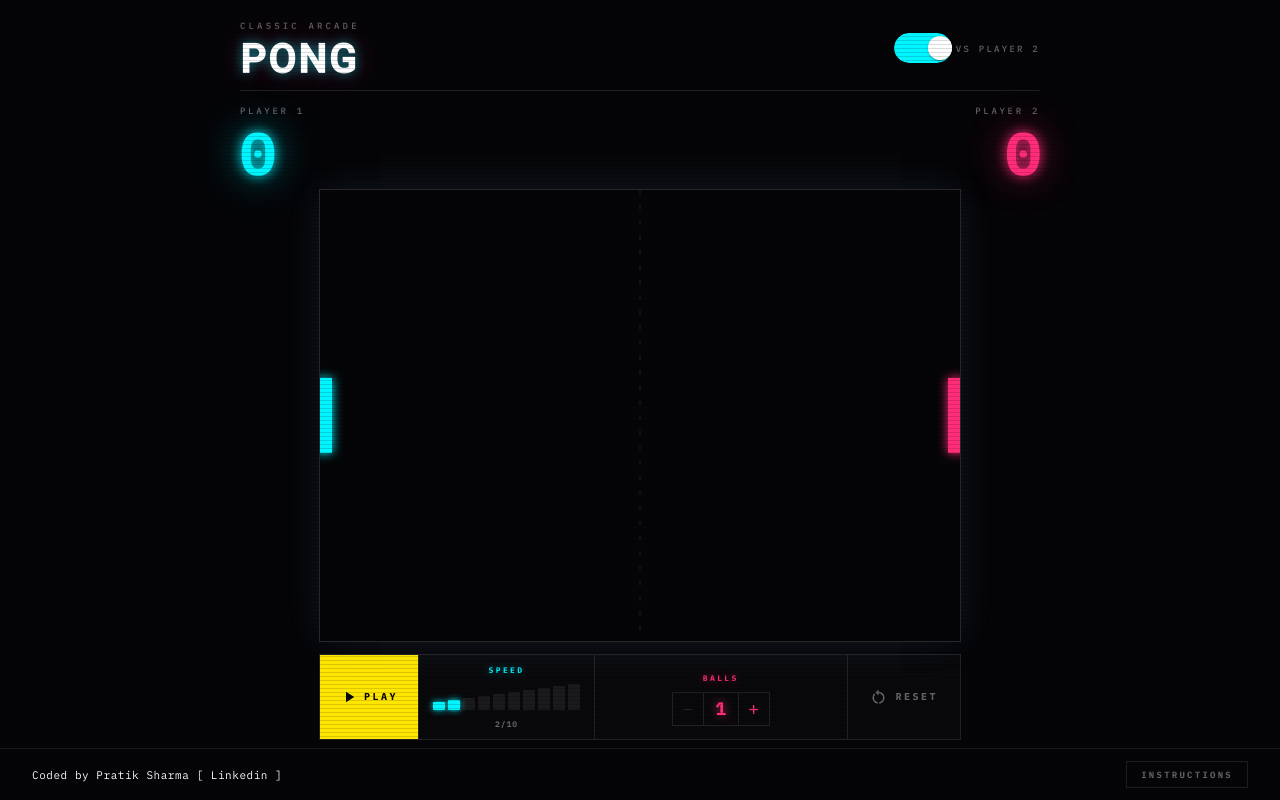
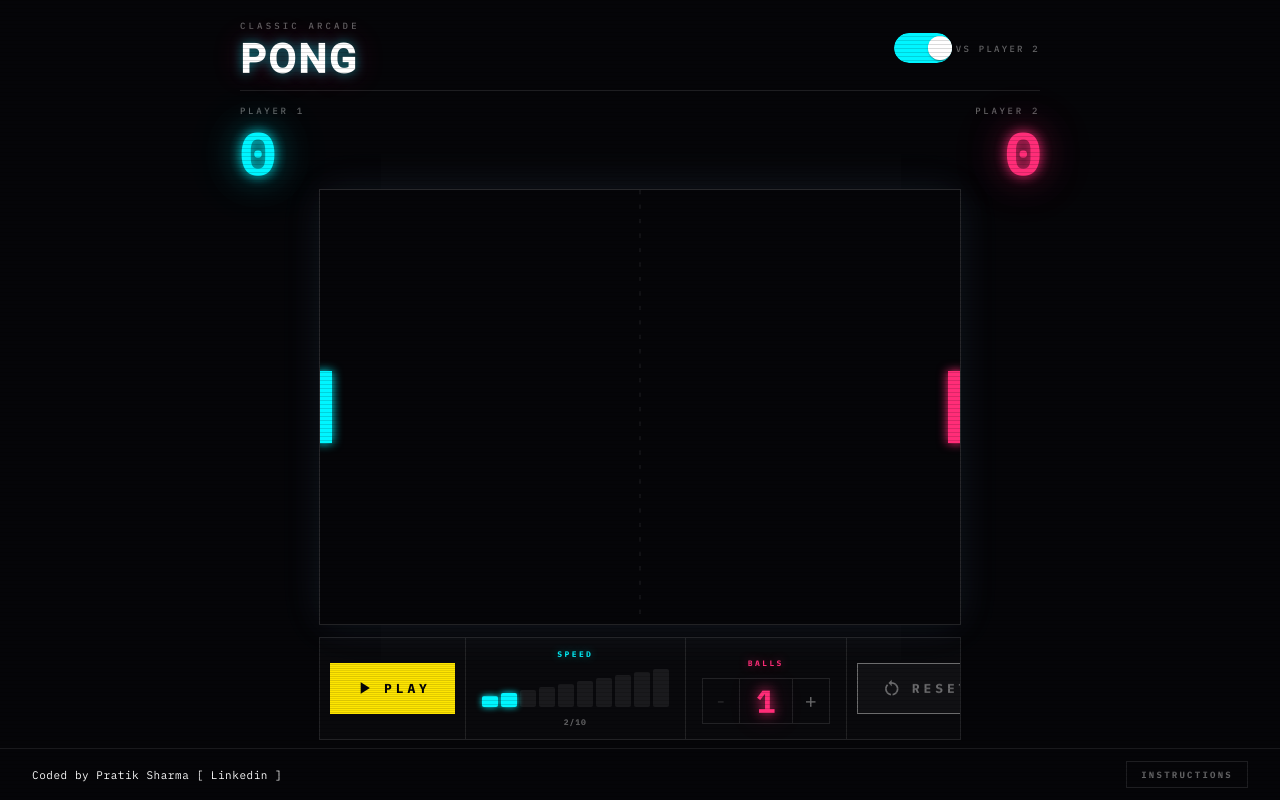
Before and after one commit to topratiksharma/arkanoid, an Angular app: page /#/game in a window 1280 px wide. Built offline with nearby package versions, Linux system fonts and the light colour scheme.

Commit message:
Fix button color and height.

```diff
--- a/src/app/game/game.component.html
+++ b/src/app/game/game.component.html
@@ -41,10 +41,18 @@
     <div class="arkanoid__play-cell">
       <button
         class="arkanoid__btn-play"
-        (click)="isPlaying && !isPaused ? pauseGame() : isPaused ? resumeGame() : playGame()"
+        (click)="
+          isPlaying && !isPaused
+            ? pauseGame()
+            : isPaused
+            ? resumeGame()
+            : playGame()
+        "
       >
-        <mat-icon>{{ isPlaying && !isPaused ? 'pause' : 'play_arrow' }}</mat-icon>
-        {{ isPlaying && !isPaused ? 'Pause' : isPaused ? 'Resume' : 'Play' }}
+        <mat-icon>{{
+          isPlaying && !isPaused ? "pause" : "play_arrow"
+        }}</mat-icon>
+        {{ isPlaying && !isPaused ? "Pause" : isPaused ? "Resume" : "Play" }}
       </button>
     </div>
 
@@ -55,9 +63,10 @@
           <button
             class="arkanoid__vol-seg"
             [class.arkanoid__vol-seg--active]="ballSpeed >= seg"
-            [style.height.px]="6 + seg * 2"
+            [style.height.px]="8 + seg * 3"
+            [attr.aria-label]="'Set speed to ' + seg"
             (click)="setSpeed(seg)"
-          ></button>
+          ><span class="arkanoid__sr-only">{{ seg }}</span></button>
         }
       </div>
       <span class="arkanoid__vol-value">{{ ballSpeed }}/10</span>
@@ -66,19 +75,25 @@
     <div class="arkanoid__ball-ctrl">
       <span class="arkanoid__ball-ctrl-label">Balls</span>
       <div class="arkanoid__ball-ctrl-track">
-        <button class="arkanoid__ball-ctrl-dec" (click)="decreaseBallCount()" [disabled]="ballCount <= 1">−</button>
+        <button
+          class="arkanoid__ball-ctrl-dec"
+          (click)="decreaseBallCount()"
+          [disabled]="ballCount <= 1"
+        >
+          -
+        </button>
         <span class="arkanoid__ball-ctrl-value">{{ ballCount }}</span>
-        <button class="arkanoid__ball-ctrl-add" (click)="increaseBallCount()">+</button>
+        <button class="arkanoid__ball-ctrl-add" (click)="increaseBallCount()">
+          +
+        </button>
       </div>
     </div>
-
-    <button
-      class="arkanoid__button arkanoid__button--secondary"
-      (click)="resetPlayground()"
-    >
-      <mat-icon>restart_alt</mat-icon>
-      Reset
-    </button>
+    <div class="arkanoid__reset-cell">
+      <button class="arkanoid__btn-reset" (click)="resetPlayground()">
+        <mat-icon>restart_alt</mat-icon>
+        Reset
+      </button>
+    </div>
   </div>
   <ark-footer />
 </div>
--- a/src/app/game/game.component.scss
+++ b/src/app/game/game.component.scss
@@ -5,7 +5,7 @@ $yellow: #ffe600;
 $white: #ffffff;
 $muted: rgba(255, 255, 255, 0.38);
 $border: rgba(255, 255, 255, 0.1);
-$font: 'IBM Plex Mono', monospace;
+$font: "IBM Plex Mono", monospace;
 
 .arkanoid {
   position: relative;
@@ -22,7 +22,7 @@ $font: 'IBM Plex Mono', monospace;
 
   // scanline overlay
   &::before {
-    content: '';
+    content: "";
     position: fixed;
     inset: 0;
     background: repeating-linear-gradient(
@@ -70,8 +70,7 @@ $font: 'IBM Plex Mono', monospace;
     text-transform: uppercase;
     margin: 0;
     padding: 0;
-    text-shadow:
-      0 0 12px rgba(0, 245, 255, 0.5),
+    text-shadow: 0 0 12px rgba(0, 245, 255, 0.5),
       0 0 30px rgba(255, 45, 120, 0.3);
   }
 
@@ -125,19 +124,15 @@ $font: 'IBM Plex Mono', monospace;
   // Player 1 score (left) — cyan
   &__player-score:not(&__player-score--right) &__score-value {
     color: $cyan;
-    text-shadow:
-      0 0 12px rgba(0, 245, 255, 0.95),
-      0 0 35px rgba(0, 245, 255, 0.55),
-      0 0 70px rgba(0, 245, 255, 0.2);
+    text-shadow: 0 0 12px rgba(0, 245, 255, 0.95),
+      0 0 35px rgba(0, 245, 255, 0.55), 0 0 70px rgba(0, 245, 255, 0.2);
   }
 
   // Player 2 / AI score (right) — pink
   &__player-score--right &__score-value {
     color: $pink;
-    text-shadow:
-      0 0 12px rgba(255, 45, 120, 0.95),
-      0 0 35px rgba(255, 45, 120, 0.55),
-      0 0 70px rgba(255, 45, 120, 0.2);
+    text-shadow: 0 0 12px rgba(255, 45, 120, 0.95),
+      0 0 35px rgba(255, 45, 120, 0.55), 0 0 70px rgba(255, 45, 120, 0.2);
   }
 
   &__game-container {
@@ -148,8 +143,7 @@ $font: 'IBM Plex Mono', monospace;
     aspect-ratio: 4 / 3;
     overflow: hidden;
     border: 1px solid rgba(255, 255, 255, 0.14);
-    box-shadow:
-      0 0 40px rgba(0, 245, 255, 0.08),
+    box-shadow: 0 0 40px rgba(0, 245, 255, 0.08),
       0 0 40px rgba(255, 45, 120, 0.06);
   }
 
@@ -184,7 +178,8 @@ $font: 'IBM Plex Mono', monospace;
     text-transform: uppercase;
     cursor: pointer;
     border-radius: 0;
-    transition: box-shadow 0.15s ease, opacity 0.15s ease, background-color 0.15s ease;
+    transition: box-shadow 0.15s ease, opacity 0.15s ease,
+      background-color 0.15s ease;
 
     &--primary {
       flex: 1;
@@ -194,7 +189,8 @@ $font: 'IBM Plex Mono', monospace;
       border: 1px solid $yellow;
 
       &:hover:not(:disabled) {
-        box-shadow: 0 0 22px rgba(255, 230, 0, 0.55), 0 0 50px rgba(255, 230, 0, 0.2);
+        box-shadow: 0 0 22px rgba(255, 230, 0, 0.55),
+          0 0 50px rgba(255, 230, 0, 0.2);
       }
 
       &:disabled {
@@ -204,15 +200,17 @@ $font: 'IBM Plex Mono', monospace;
     }
 
     &--secondary {
-      flex: 0 0 auto;
-      padding: 14px 22px;
-      background-color: transparent;
+      flex: 1;
+      padding: 0 24px;
+      background-color: rgba(255, 255, 255, 0.03);
       color: $muted;
       border: none;
+      font-size: 13px;
+      letter-spacing: 0.3em;
 
       &:hover:not(:disabled) {
         color: $white;
-        background-color: rgba(255, 255, 255, 0.04);
+        background-color: rgba(255, 255, 255, 0.07);
       }
     }
   }
@@ -290,13 +288,13 @@ $font: 'IBM Plex Mono', monospace;
   // ── Volume bar (speed) ──────────────────────────────────────────
 
   &__vol-widget {
+    flex: 1;
     display: flex;
     flex-direction: column;
     align-items: center;
     justify-content: center;
-    gap: 4px;
-    padding: 8px 14px;
-    flex-shrink: 0;
+    gap: 5px;
+    padding: 12px 16px;
     border-right: 1px solid $border;
   }
 
@@ -316,19 +314,34 @@ $font: 'IBM Plex Mono', monospace;
   }
 
   &__vol-seg {
-    width: 12px;
-    border-radius: 1px;
+    width: 16px;
+    border-radius: 2px;
     border: none;
     cursor: pointer;
     background: rgba(255, 255, 255, 0.07);
     transition: background 80ms ease, box-shadow 80ms ease;
     padding: 0;
 
-    &:nth-child(1), &:nth-child(2), &:nth-child(3) { --seg-color: #{$cyan}; }
-    &:nth-child(4), &:nth-child(5) { --seg-color: #7ff0cc; }
-    &:nth-child(6), &:nth-child(7) { --seg-color: #{$yellow}; }
-    &:nth-child(8) { --seg-color: #ff9900; }
-    &:nth-child(9), &:nth-child(10) { --seg-color: #{$pink}; }
+    &:nth-child(1),
+    &:nth-child(2),
+    &:nth-child(3) {
+      --seg-color: #{$cyan};
+    }
+    &:nth-child(4),
+    &:nth-child(5) {
+      --seg-color: #7ff0cc;
+    }
+    &:nth-child(6),
+    &:nth-child(7) {
+      --seg-color: #{$yellow};
+    }
+    &:nth-child(8) {
+      --seg-color: #ff9900;
+    }
+    &:nth-child(9),
+    &:nth-child(10) {
+      --seg-color: #{$pink};
+    }
 
     &--active {
       background: var(--seg-color);
@@ -350,40 +363,50 @@ $font: 'IBM Plex Mono', monospace;
   // ── Play cell + small play button ──────────────────────────────
 
   &__play-cell {
+    flex: 1;
     display: flex;
     align-items: stretch;
-    flex-shrink: 0;
+    padding: 25px 10px;
     border-right: 1px solid $border;
   }
 
   &__btn-play {
+    flex: 1;
     display: flex;
     align-items: center;
     justify-content: center;
-    gap: 6px;
-    padding: 0 20px;
-    background: $yellow;
+    gap: 10px;
+    padding: 0 24px;
+    background-color: $yellow;
+    background-image: repeating-linear-gradient(
+      0deg,
+      transparent,
+      transparent 3px,
+      rgba(0, 0, 0, 0.1) 3px,
+      rgba(0, 0, 0, 0.1) 4px
+    );
     border: none;
     cursor: pointer;
     font-family: $font;
-    font-size: 10px;
+    font-size: 13px;
     font-weight: 700;
-    letter-spacing: 0.25em;
+    letter-spacing: 0.3em;
     text-transform: uppercase;
     color: $bg;
     transition: box-shadow 0.15s ease;
     white-space: nowrap;
 
     mat-icon {
-      font-size: 18px;
-      width: 18px;
-      height: 18px;
+      font-size: 20px;
+      width: 20px;
+      height: 20px;
       color: $bg;
       margin: 0;
     }
 
     &:hover {
-      box-shadow: 0 0 22px rgba(255, 230, 0, 0.55), 0 0 50px rgba(255, 230, 0, 0.2);
+      box-shadow: 0 0 28px rgba(255, 230, 0, 0.5),
+        0 0 60px rgba(255, 230, 0, 0.2);
     }
   }
 
@@ -395,8 +418,8 @@ $font: 'IBM Plex Mono', monospace;
     flex-direction: column;
     align-items: center;
     justify-content: center;
-    gap: 4px;
-    padding: 8px 14px;
+    gap: 5px;
+    padding: 12px 16px;
     border-right: 1px solid $border;
   }
 
@@ -417,22 +440,23 @@ $font: 'IBM Plex Mono', monospace;
 
   &__ball-ctrl-dec,
   &__ball-ctrl-add {
-    width: 30px;
-    height: 32px;
+    width: 36px;
+    height: 44px;
     background: transparent;
     border: none;
-    color: $pink;
+    color: $muted;
     font-family: $font;
-    font-size: 18px;
+    font-size: 20px;
     cursor: pointer;
     display: flex;
     align-items: center;
     justify-content: center;
-    transition: background-color 0.12s ease;
+    transition: background-color 0.12s ease, color 0.12s ease;
     padding: 0;
 
     &:hover:not(:disabled) {
-      background-color: rgba(255, 45, 120, 0.12);
+      color: $pink;
+      background-color: rgba(255, 45, 120, 0.1);
     }
 
     &:disabled {
@@ -442,14 +466,70 @@ $font: 'IBM Plex Mono', monospace;
   }
 
   &__ball-ctrl-value {
-    min-width: 34px;
+    min-width: 52px;
     text-align: center;
-    font-size: 18px;
+    font-size: 32px;
     font-weight: 700;
     color: $pink;
     border-left: 1px solid $border;
     border-right: 1px solid $border;
-    line-height: 32px;
-    text-shadow: 0 0 10px rgba(255, 45, 120, 0.7);
+    line-height: 44px;
+    text-shadow: 0 0 12px rgba(255, 45, 120, 0.9),
+      0 0 30px rgba(255, 45, 120, 0.4);
+  }
+
+  // ── Reset cell ──────────────────────────────────────────────────
+
+  &__reset-cell {
+    flex: 1;
+    display: flex;
+    align-items: stretch;
+    padding: 25px 10px;
+  }
+
+  &__btn-reset {
+    flex: 1;
+    display: flex;
+    align-items: center;
+    justify-content: center;
+    gap: 10px;
+    padding: 0 24px;
+    background-color: rgba(255, 255, 255, 0.03);
+    border: 1px solid;
+    cursor: pointer;
+    font-family: $font;
+    font-size: 13px;
+    font-weight: 700;
+    letter-spacing: 0.3em;
+    text-transform: uppercase;
+    color: $muted;
+    transition: background-color 0.15s ease, color 0.15s ease;
+    white-space: nowrap;
+
+    mat-icon {
+      font-size: 20px;
+      width: 20px;
+      height: 20px;
+      margin: 0;
+    }
+
+    &:hover {
+      color: $white;
+      background-color: rgba(255, 255, 255, 0.07);
+    }
+  }
+
+  // ── Accessibility ───────────────────────────────────────────────
+
+  &__sr-only {
+    position: absolute;
+    width: 1px;
+    height: 1px;
+    padding: 0;
+    margin: -1px;
+    overflow: hidden;
+    clip: rect(0, 0, 0, 0);
+    white-space: nowrap;
+    border: 0;
   }
 }
```
